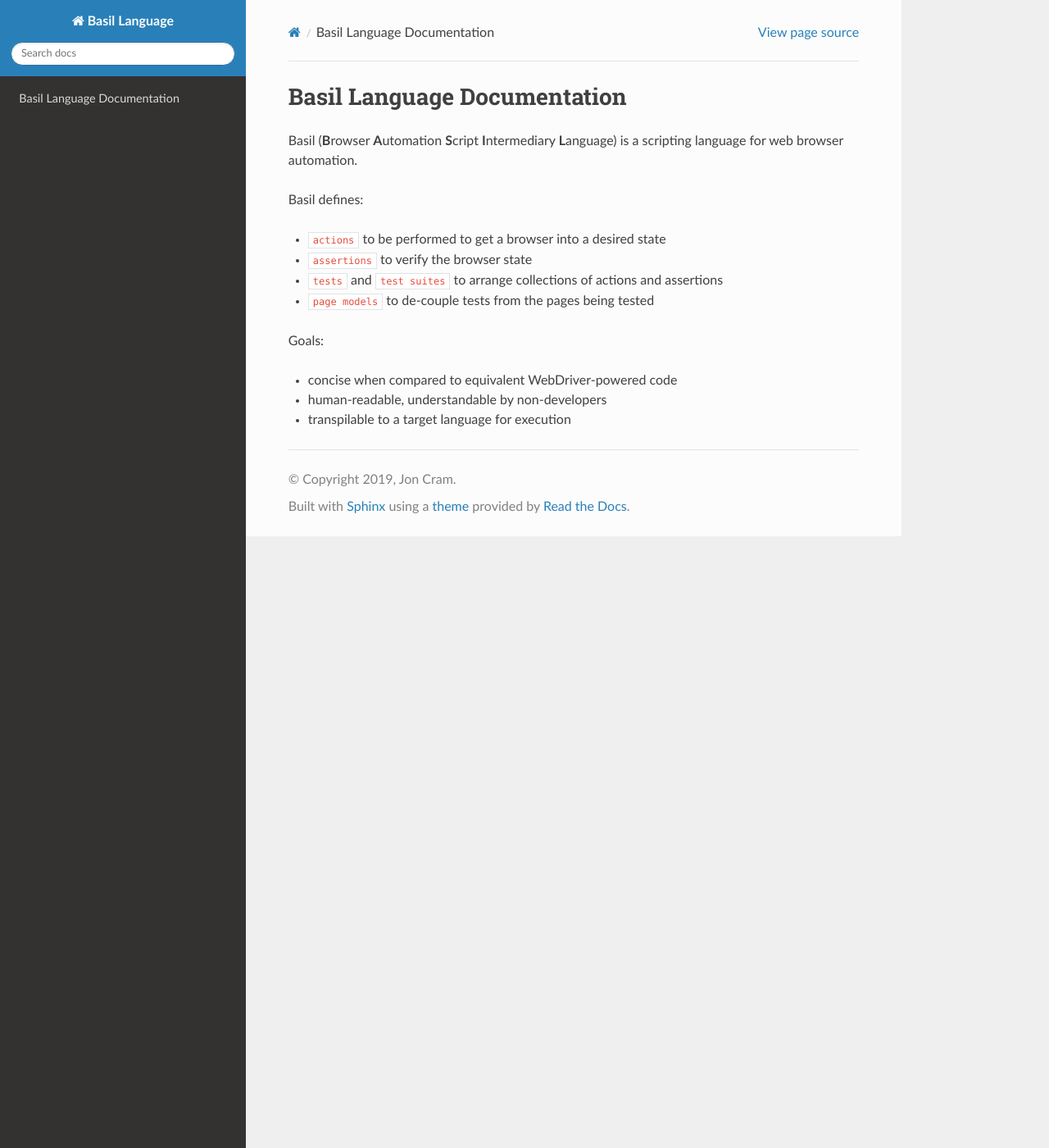
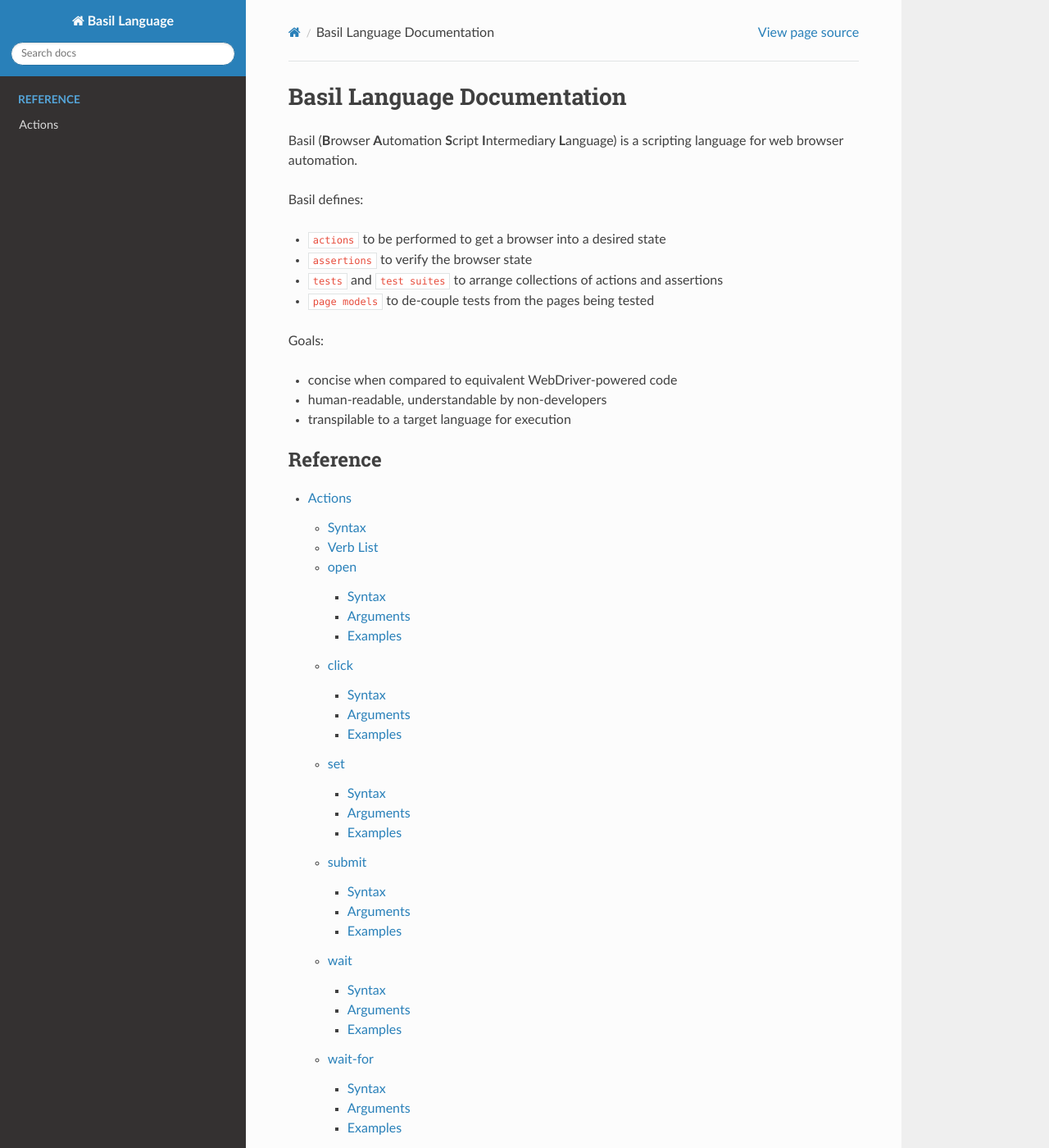
Before and after one commit to webignition/bas-spec, a Sphinx documentation site: the page built from docs/index.rst, in a window 1280 px wide and 1400 px high. Shown: the whole window at 82% size. Built offline with Sphinx 7.4.7 and the Read the Docs theme 2.0.0, drawn with Linux system fonts in a browser that asks for light colours; some of the changed lines change nothing that is shown; some of the changed text lies outside the part shown.

Commit message:
Create actions reference

```diff
--- /dev/null
+++ b/docs/_static/css/custom.css
@@ -0,0 +1,12 @@
+.rst-content table.docutils th {
+  font-weight: normal;
+  text-align: left;
+}
+
+.rst-content table.docutils th code {
+  border: none;
+}
+
+.rst-content table.docutils td {
+  vertical-align: top;
+}
--- /dev/null
+++ b/docs/actions.rst
@@ -0,0 +1,267 @@
+=======
+Actions
+=======
+
+Actions are operations that can be performed to get the browser into the desired state.
+
+------
+Syntax
+------
+
+An action takes the form of a verb followed by zero or more arguments and keywords and zero or more keywords.
+
+``{verb} [arguments] [keywords]``
+
+---------
+Verb List
+---------
+
+- :ref:`open <actions-open>`
+- :ref:`click <actions-click>`
+- :ref:`set <actions-set>`
+- :ref:`submit <actions-submit>`
+- :ref:`wait <actions-wait>`
+- :ref:`wait-for <actions-wait-for>`
+- :ref:`reload <actions-reload>`
+- :ref:`forward <actions-forward>`
+- :ref:`back <actions-back>`
+
+.. _actions-open:
+
+----
+open
+----
+
+Visit a URL in the browser.
+
+******
+Syntax
+******
+
+``open {url} [in {browser}]``
+
+*********
+Arguments
+*********
+
+.. list-table::
+    :widths: 10 90
+    :stub-columns: 1
+
+    * - ``url``
+      - The URL to visit. Double-quoting is required if the URL contains whitespace.
+    * - ``browser``
+      - The browser to use. One of: ``chrome``, ``firefox``. Optional, defaults to ``chrome``.
+
+********
+Examples
+********
+
+- ``open https://example.com``
+- ``open "https://example.com"``
+- ``open https://example.com in chrome``
+- ``open "https://example.com" in firefox``
+- ``open "https://example.com in chrome" in firefox``
+
+.. _actions-click:
+
+-----
+click
+-----
+
+Click on an element.
+
+******
+Syntax
+******
+
+``click {identifier}``
+
+*********
+Arguments
+*********
+
+.. list-table::
+    :widths: 10 90
+    :stub-columns: 1
+
+    * - ``identifier``
+      - Any valid identifier.
+
+********
+Examples
+********
+- ``click ".sign-in-form .submit-button"``
+- ``click ".listed-item":0``
+- ``click imported_page_model.elements_element_name``
+
+.. _actions-set:
+
+---
+set
+---
+
+Set the value of an element. Most applicable to form field elements.
+
+******
+Syntax
+******
+
+``set {identifier} to {value}``
+
+Anything following the ``to`` keyword (except the space after the keyword) is the value to be used.
+
+*********
+Arguments
+*********
+
+.. list-table::
+    :widths: 10 90
+    :stub-columns: 1
+
+    * - ``identifier``
+      - Any valid identifier.
+    * - ``value``
+      - Any string.
+
+********
+Examples
+********
+- ``set "#sign-in-form .username" to user@example.com``
+- ``set "#sign-in-form .username" to "user@example.com"`` (literal double quotes)
+- ``set imported_page_model.elements.username to user@example.com``
+
+.. _actions-submit:
+
+------
+submit
+------
+
+Submits a form.
+
+******
+Syntax
+******
+
+``submit {identifier}``
+
+*********
+Arguments
+*********
+
+.. list-table::
+    :widths: 10 90
+    :stub-columns: 1
+
+    * - ``identifier``
+      - Any valid identifier.
+
+********
+Examples
+********
+- ``submit "#sign-in-form"``
+- ``submit imported_page_model.elements.submit_button``
+
+.. _actions-wait:
+
+----
+wait
+----
+
+Wait for a specified number of seconds.
+
+******
+Syntax
+******
+
+``wait {number-of-seconds}``
+
+*********
+Arguments
+*********
+
+.. list-table::
+    :widths: 10 90
+    :stub-columns: 1
+
+    * - ``number-of-seconds``
+      - Any whole integer greater than ``0``.
+
+********
+Examples
+********
+- ``wait 1``
+- ``wait 15``
+
+.. _actions-wait-for:
+
+--------
+wait-for
+--------
+
+Wait for an element to be rendered. Waits for up to 30 seconds.
+
+******
+Syntax
+******
+
+``wait-for {identifier}``
+
+*********
+Arguments
+*********
+
+.. list-table::
+    :widths: 10 90
+    :stub-columns: 1
+
+    * - ``identifier``
+      - Any valid identifier.
+
+********
+Examples
+********
+- ``wait-for "#asychronously-loaded-content"``
+- ``wait-for imported_page_model.elements.delayed_element_name``
+
+.. _actions-reload:
+
+------
+reload
+------
+
+Reload the current page.
+
+******
+Syntax
+******
+
+``reload``
+
+.. _actions-forward:
+
+-------
+forward
+-------
+
+Move forward one item in the current session history.
+
+******
+Syntax
+******
+
+``forward``
+
+.. _actions-back:
+
+----
+back
+----
+
+Move back one item in the current session history.
+
+******
+Syntax
+******
+
+``back``
--- a/docs/conf.py
+++ b/docs/conf.py
@@ -171,3 +171,6 @@
 
 # A list of files that should not be packed into the epub file.
 epub_exclude_files = ['search.html']
+
+def setup(app):
+    app.add_stylesheet('css/custom.css')
--- a/docs/index.rst
+++ b/docs/index.rst
@@ -3,6 +3,7 @@
    You can adapt this file completely to your liking, but it should at least
    contain the root `toctree` directive.
 
+============================
 Basil Language Documentation
 ============================
 
@@ -21,3 +22,9 @@
 * concise when compared to equivalent WebDriver-powered code
 * human-readable, understandable by non-developers
 * transpilable to a target language for execution
+
+.. toctree::
+    :caption: Reference
+    :maxdepth: 3
+
+    actions
```
Also changed, not shown: 1 other file.
